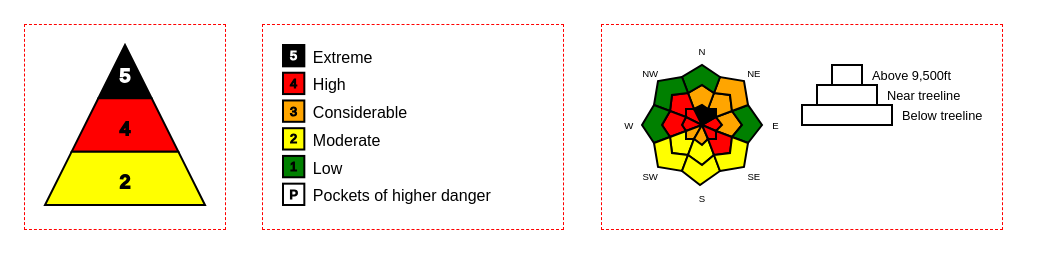
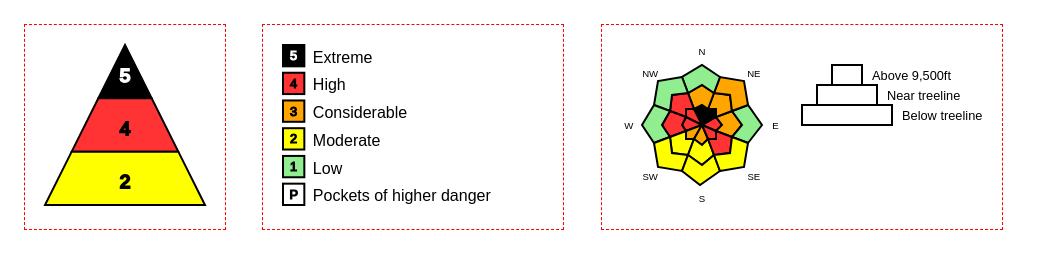
Before and after one commit to yemble/av-graphics, a website: page example.html in a window 1280 px wide. Shown: the whole page, without its empty margins (0-1042 px from the left). Drawn offline with Linux system fonts and the light colour scheme.

Commit message:
config overrides

```diff
--- a/example.html
+++ b/example.html
@@ -25,6 +25,13 @@
 			</section>
 
 			<script type="text/javascript">
+
+				// overrides
+				AvGraphics.configure({
+					colors: {
+						high: '#f33'
+					}
+				});
 
 				AvGraphics.drawPyramid(document.getElementById('pyramid1'), {
 					data : {
--- a/src/avgraphics.js
+++ b/src/avgraphics.js
@@ -37,33 +37,51 @@ var AvGraphics = (function() {
 
 
 	return {
+		config: {
+			colors: {
+				low: 'lightgreen',
+				moderate: 'yellow',
+				considerable: 'orange',
+				high: 'red',
+				extreme: 'black'
+			}
+		},
+
+		configure: function(newConfig) {
+			if(newConfig.colors) {
+				for(var x in newConfig.colors) {
+					this.config.colors[x] = newConfig.colors[x];
+				}
+			}
+		},
+
 		// expand a "3:considerable" string into useful attributes
 		decodeDanger: function(str) {
 			return [
 				{
 					'number' : 1,
 					'title' : 'low',
-					'fill' : 'green'
+					'fill' : this.config.colors.low
 				},
 				{
 					'number' : 2,
 					'title' : 'moderate',
-					'fill' : 'yellow'
+					'fill' : this.config.colors.moderate
 				},
 				{
 					'number' : 3,
 					'title' : 'considerable',
-					'fill' : 'orange'
+					'fill' : this.config.colors.considerable
 				},
 				{
 					'number' : 4,
 					'title' : 'high',
-					'fill' : 'red'
+					'fill' : this.config.colors.high
 				},
 				{
 					'number' : 5,
 					'title' : 'extreme',
-					'fill' : 'black'
+					'fill' : this.config.colors.extreme
 				}
 			][ String(str).split(':')[0]-1 ];
 		},
```
